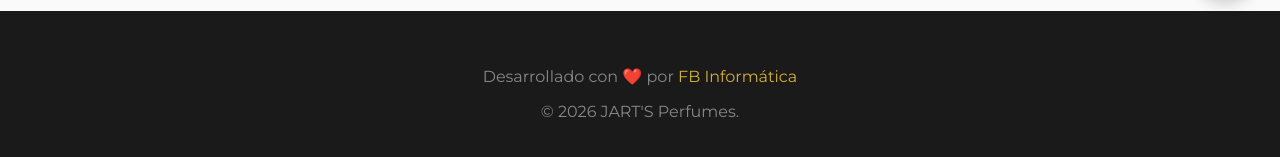
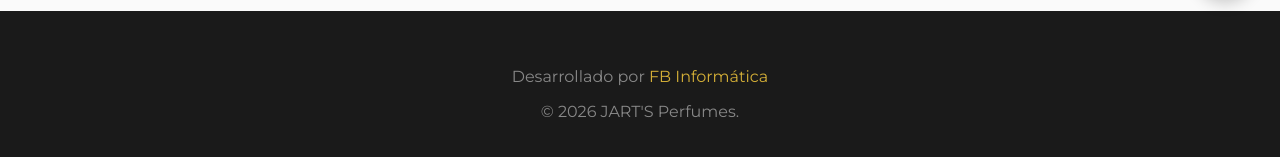
Before and after one commit to dfchanel-coder/jartsshop, a website: page public/index.html in a window 1280 px wide. Shown: the part 777-934 px from the top of the page. Drawn offline with Linux system fonts and the light colour scheme; a script that the page names is missing.

Commit message:
quitamos el corazon del futer

```diff
--- a/public/index.html
+++ b/public/index.html
@@ -74,7 +74,7 @@
     <a href="https://wa.me/59899822758" class="whatsapp-float" target="_blank"><i class="fab fa-whatsapp"></i></a>
 
     <footer>
-        <p>Desarrollado con ❤️ por <a href="https://www.fbinformaticauy.com" target="_blank">FB Informática</a></p>
+        <p>Desarrollado por <a href="https://www.fbinformaticauy.com" target="_blank">FB Informática</a></p>
         <p>&copy; 2026 JART'S Perfumes.</p>
     </footer>
 
```
